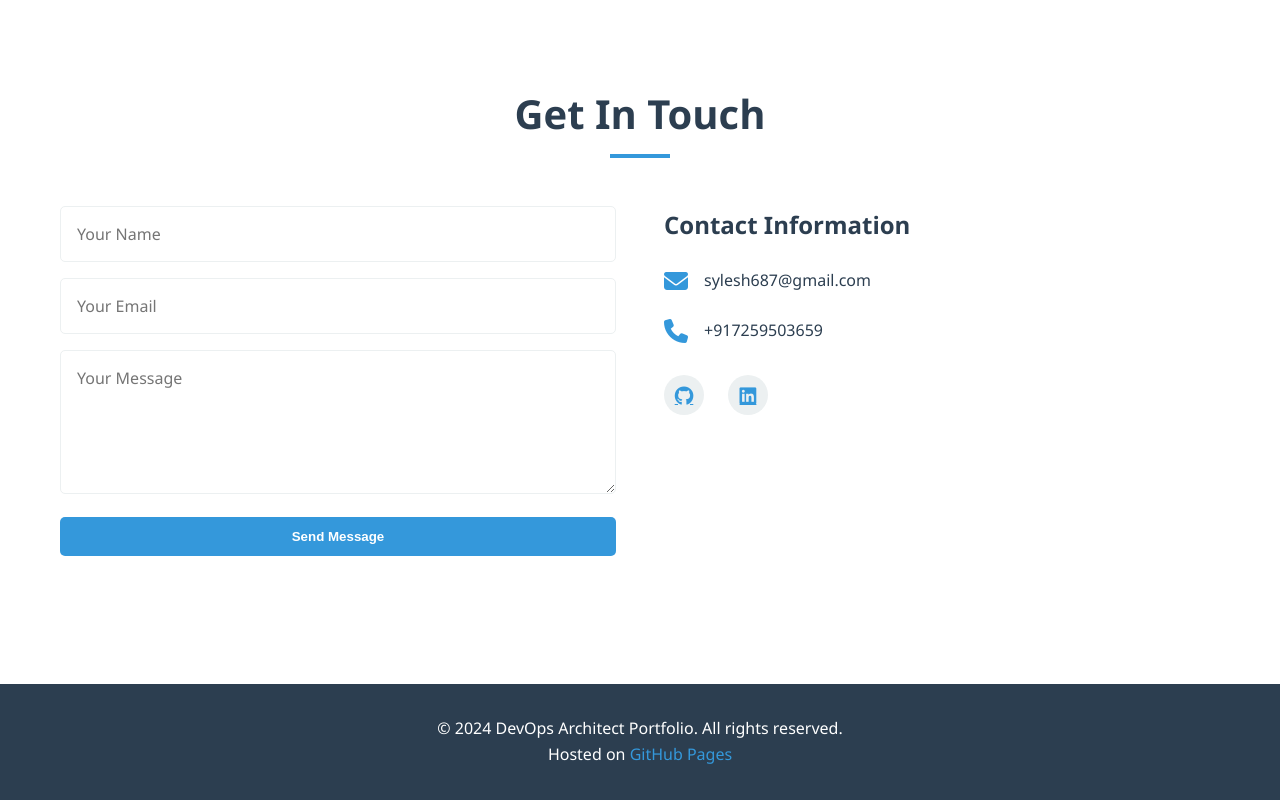
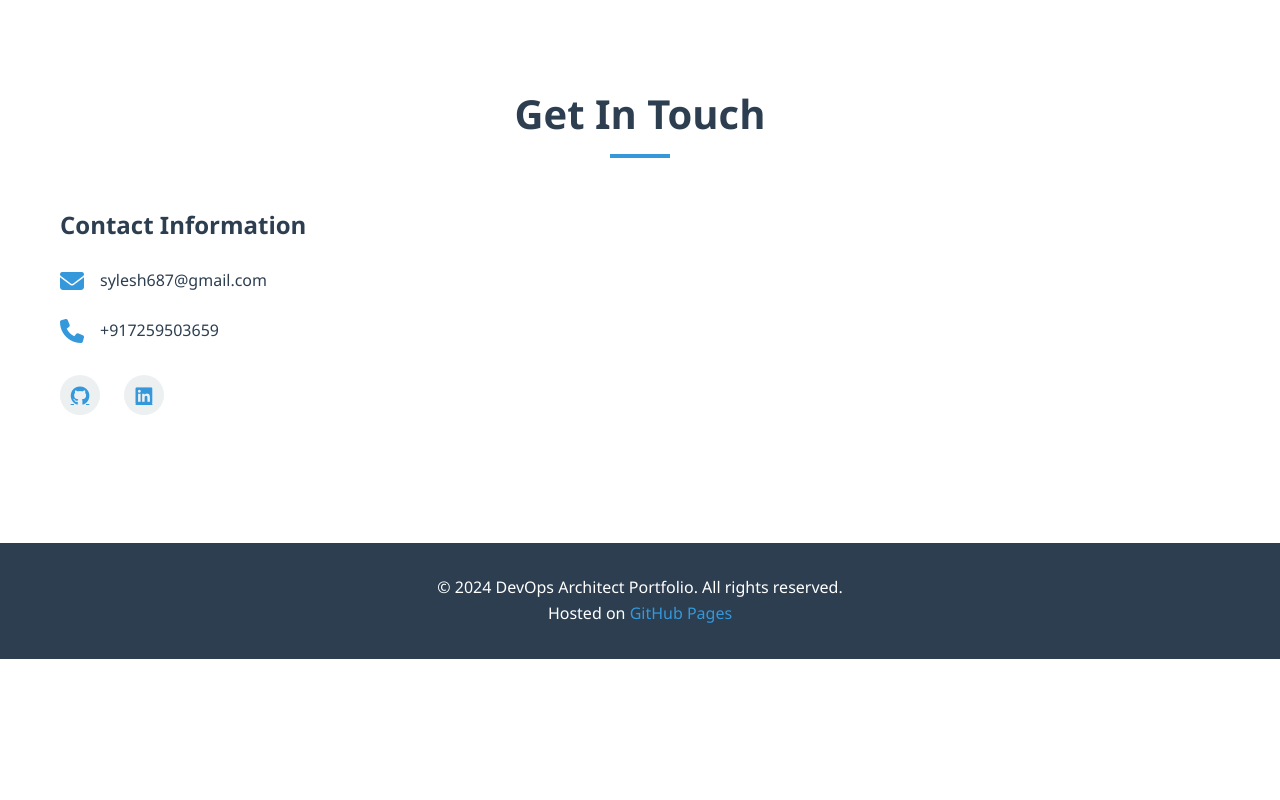
Before and after one commit to sylesh-687/sylesh-687.github.io, a plain HTML site: page index.html in a window 1280 px wide. Shown: the part 6710-7510 px from the top of the page. After the commit the page ends 7369 px from the top, so only its background shows below. Drawn offline with Linux system fonts and the light colour scheme.

```diff
--- a/index.html
+++ b/index.html
@@ -227,27 +227,15 @@
             <div class="container">
                 <h2 class="section-title">Get In Touch</h2>
                 <div class="contact-wrapper">
-                    <form id="contactForm" class="contact-form">
-                        <div class="form-group">
-                            <input type="text" id="name" placeholder="Your Name" required>
-                        </div>
-                        <div class="form-group">
-                            <input type="email" id="email" placeholder="Your Email" required>
-                        </div>
-                        <div class="form-group">
-                            <textarea id="message" placeholder="Your Message" rows="5" required></textarea>
-                        </div>
-                        <button type="submit" class="btn btn-primary">Send Message</button>
-                    </form>
                     <div class="contact-info">
                         <h3>Contact Information</h3>
                         <div class="contact-item">
                             <i class="fas fa-envelope"></i>
-                            <a href="mailto:your.email@example.com">sylesh687@gmail.com</a>
+                            <a href="mailto:sylesh687@gmail.com">sylesh687@gmail.com</a>
                         </div>
                         <div class="contact-item">
                             <i class="fas fa-phone"></i>
-                            <a href="tel:+1234567890">+917259503659</a>
+                            <a href="tel:+917259503659">+917259503659</a>
                         </div>
                         <div class="social-links">
                             <a href="https://github.com/sylesh-687" target="_blank" rel="noopener">
```
